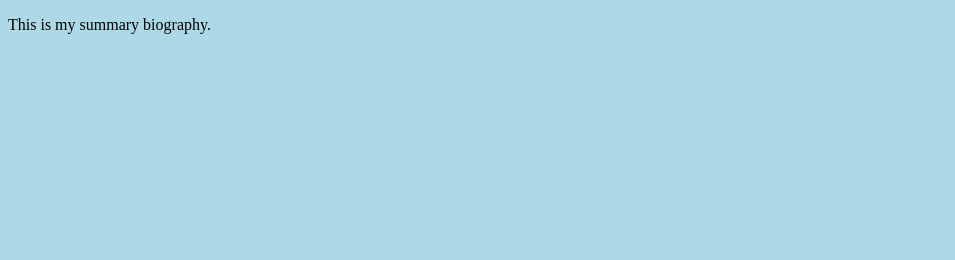
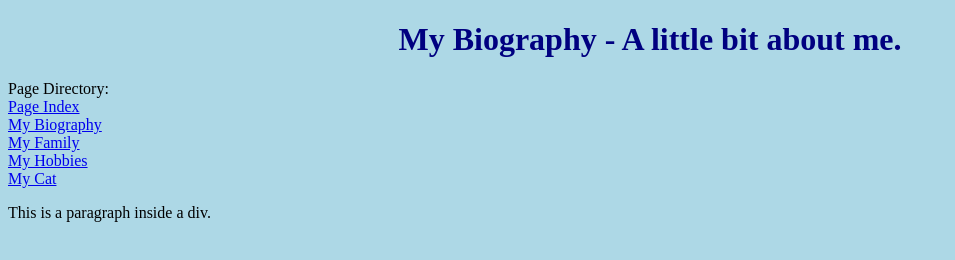
Before and after one commit to deanstoddard/deanstoddard, a plain HTML site: page bio.html in a window 1280 px wide. Shown: the whole page, without its empty margins (0-955 px from the left). Drawn offline with Linux system fonts and the light colour scheme.

Commit message:
Update bio.html
Added template for Bio page.

```diff
--- a/bio.html
+++ b/bio.html
@@ -3,14 +3,25 @@
 <head>
 <link rel="stylesheet" href="mystyle.css">
 <meta charset="UTF-8">
-<title>My Bio</title>
-
+<title>Final Project</title>
 </head>
 
 <body>
+
+   <center><h1>My Biography - A little bit about me.</h1></center>
 <div id="myDiv">
+
 <p>
-   This is my summary biography.
+   Page Directory:<br>
+   <a href="https://deanstoddard.github.io/deanstoddard/index.html">Page Index</a><br>
+   <a href="https://deanstoddard.github.io/deanstoddard/bio.html">My Biography</a><br>
+   <a href="https://deanstoddard.github.io/deanstoddard/family.html">My Family</a><br>
+   <a href="https://deanstoddard.github.io/deanstoddard/hobbies.html">My Hobbies</a><br>
+   <a href="https://deanstoddard.github.io/deanstoddard/cat.html">My Cat</a><br>
+</p>
+
+<p>
+   This is a paragraph inside a div.
 </p>
 
 </div>
```
